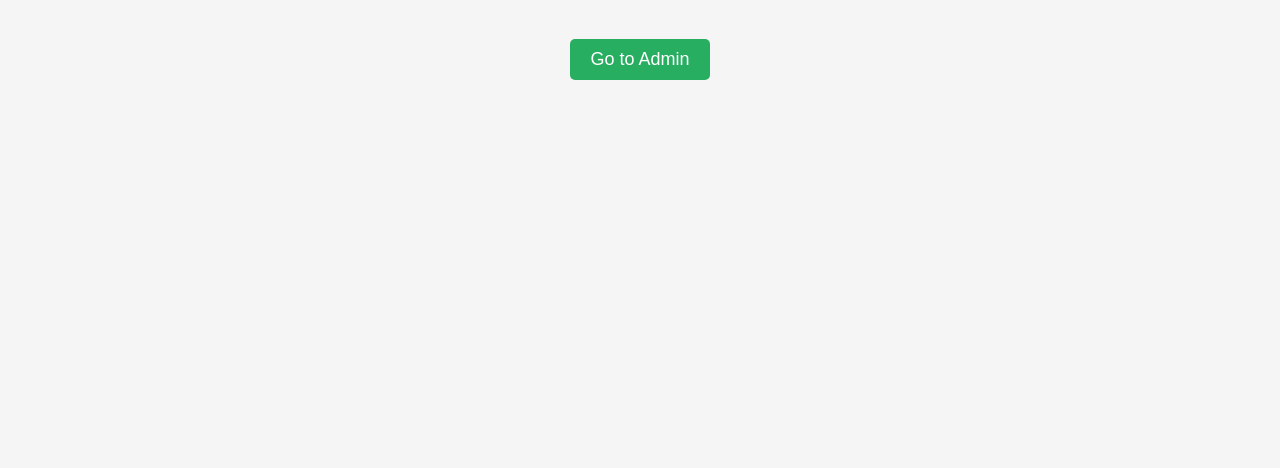
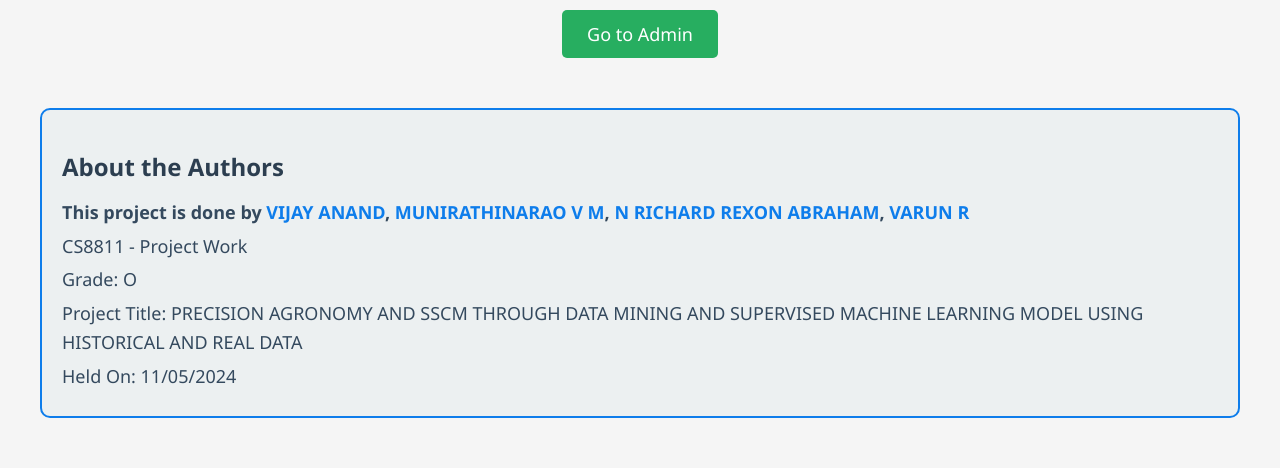
Before and after one commit to VB1503/Crop-Management-System-Backend-DRF---My-Final-Year-Project-Work, a Django app: page / in a window 1280 px wide. Shown: the part 332-800 px from the top of the page. Run offline with Django 5.2, Linux system fonts and the light colour scheme; parts of the project's set-up code (start-up, migrations or seed data) failed here and were passed over.

Commit message:
updated index.html

```diff
--- a/accounts/templates/index.html
+++ b/accounts/templates/index.html
@@ -7,21 +7,26 @@
     <link rel="shortcut icon" href="https://cdn-icons-png.flaticon.com/128/15730/15730298.png" type="image/x-icon">
     <style>
         body {
-            font-family: Arial, sans-serif;
+            font-family: 'Segoe UI', Tahoma, Geneva, Verdana, sans-serif;
             margin: 0;
             padding: 0;
             background-color: #f5f5f5;
         }
         .container {
+            max-width: 1200px;
+            margin: 0 auto;
+            padding:0 20px 50px 20px;
             text-align: center;
-            padding: 50px;
         }
         h1 {
             color: #2c3e50;
+            font-size: 36px;
+            margin-bottom: 20px;
         }
         p {
             color: #34495e;
             font-size: 18px;
+            line-height: 1.6;
         }
         .images {
             display: flex;
@@ -31,23 +36,67 @@
         }
         .images img {
             margin: 10px;
-            width: 200px;
+            width: 100%;
+            max-width: 200px;
             height: 150px;
             object-fit: cover;
             border-radius: 10px;
+            transition: transform 0.3s ease;
+        }
+        .images img:hover {
+            transform: scale(1.05);
         }
         .admin-button {
             display: inline-block;
             margin-top: 30px;
-            padding: 10px 20px;
+            padding: 12px 25px;
             background-color: #27ae60;
             color: white;
             text-decoration: none;
             border-radius: 5px;
             font-size: 18px;
+            transition: background-color 0.3s ease;
         }
         .admin-button:hover {
             background-color: #2ecc71;
+        }
+        .authors {
+            margin-top: 50px;
+            text-align: left;
+            padding: 20px;
+            border: 2px solid rgb(14, 125, 235);
+            background-color: #ecf0f1;
+            border-radius: 10px;
+        }
+        .authors h2 {
+            color: #2c3e50;
+            font-size: 24px;
+            margin-bottom: 15px;
+        }
+        .authors p {
+            color: #34495e;
+            font-size: 18px;
+            margin: 5px 0;
+            line-height: 1.6;
+        }
+        .authors strong{
+            color: rgb(14, 125, 235);
+        }
+        @media (max-width: 768px) {
+            .container {
+                padding: 20px;
+            }
+            .images img {
+                max-width: 100%;
+                margin: 5px 0;
+            }
+            .admin-button {
+                padding: 10px 20px;
+                font-size: 16px;
+            }
+            .authors p {
+                font-size: 16px;
+            }
         }
     </style>
 </head>
@@ -62,6 +111,14 @@
             <img src="https://t4.ftcdn.net/jpg/02/76/64/41/360_F_276644167_I3vIoCLQHVoyMe0XEPPptpL98BJTYkeg.jpg" alt="Harvest">
         </div>
         <a class="admin-button" href="/admin">Go to Admin</a>
+        <div class="authors">
+            <h2>About the Authors</h2>
+            <p style="font-weight: bold;">This project is done by <strong>VIJAY ANAND</strong>, <strong>MUNIRATHINARAO V M</strong>,<strong> N RICHARD REXON ABRAHAM</strong>, <strong>VARUN R</strong></p>
+            <p>CS8811 - Project Work</p>
+            <p>Grade: O</p>
+            <p>Project Title: PRECISION AGRONOMY AND SSCM THROUGH DATA MINING AND SUPERVISED MACHINE LEARNING MODEL USING HISTORICAL AND REAL DATA</p>
+            <p>Held On: 11/05/2024</p>
+        </div>
     </div>
 </body>
 </html>
```
